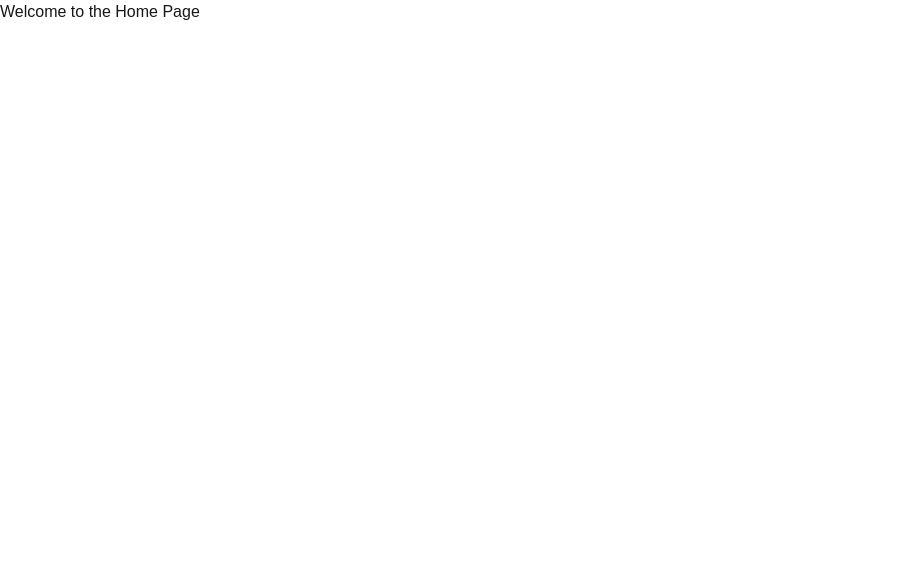
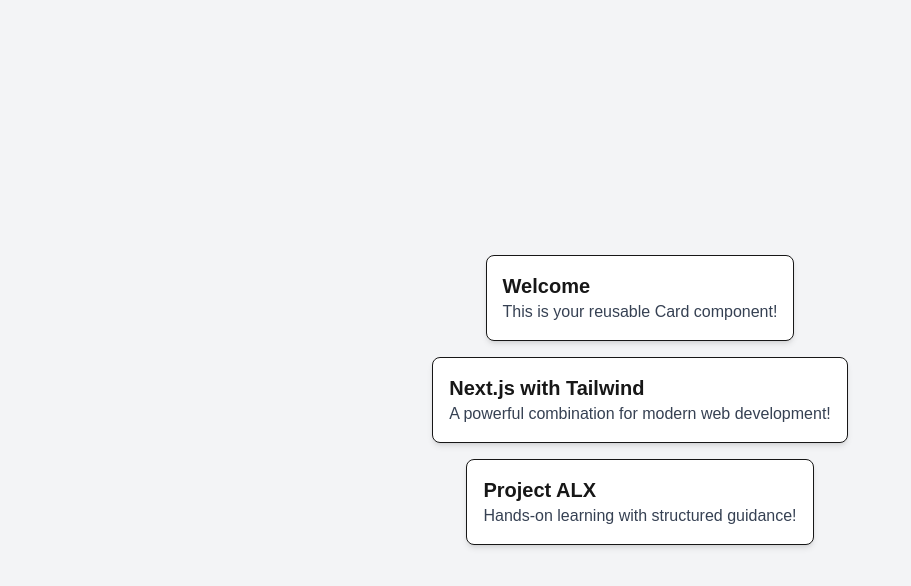
Before and after one commit to DavisonFR/alx-project-0x02-setup, a Next.js app in the folder alx-project-0x02/: page /home in a window 1280 px wide. Shown: the top 586 px of the page, without its empty margins (0-911 px from the left). Built offline with nearby package versions, Linux system fonts and the light colour scheme.

Commit message:
Added reusable Card component and integrated it into home page

```diff
--- /dev/null
+++ b/alx-project-0x02/components/common/Card.tsx
@@ -0,0 +1,10 @@
+import { CardProps } from "../../interfaces";
+
+export default function Card({ title, content }: CardProps) {
+  return (
+    <div className="border rounded-lg p-4 shadow-md bg-white">
+      <h2 className="text-xl font-semibold">{title}</h2>
+      <p className="text-gray-700">{content}</p>
+    </div>
+  );
+}
--- a/alx-project-0x02/interfaces/index.ts
+++ b/alx-project-0x02/interfaces/index.ts
@@ -2,3 +2,7 @@ export interface ExampleInterface {
   id: number;
   name: string;
 }
+export interface CardProps {
+  title: string;
+  content: string;
+}
--- a/alx-project-0x02/pages/home.tsx
+++ b/alx-project-0x02/pages/home.tsx
@@ -1,3 +1,11 @@
+import Card from "../components/common/Card";
+
 export default function Home() {
-  return <h1>Welcome to the Home Page</h1>;
+  return (
+    <div className="min-h-screen flex flex-col items-center justify-center space-y-4 bg-gray-100 p-6">
+      <Card title="Welcome" content="This is your reusable Card component!" />
+      <Card title="Next.js with Tailwind" content="A powerful combination for modern web development!" />
+      <Card title="Project ALX" content="Hands-on learning with structured guidance!" />
+    </div>
+  );
 }
```
